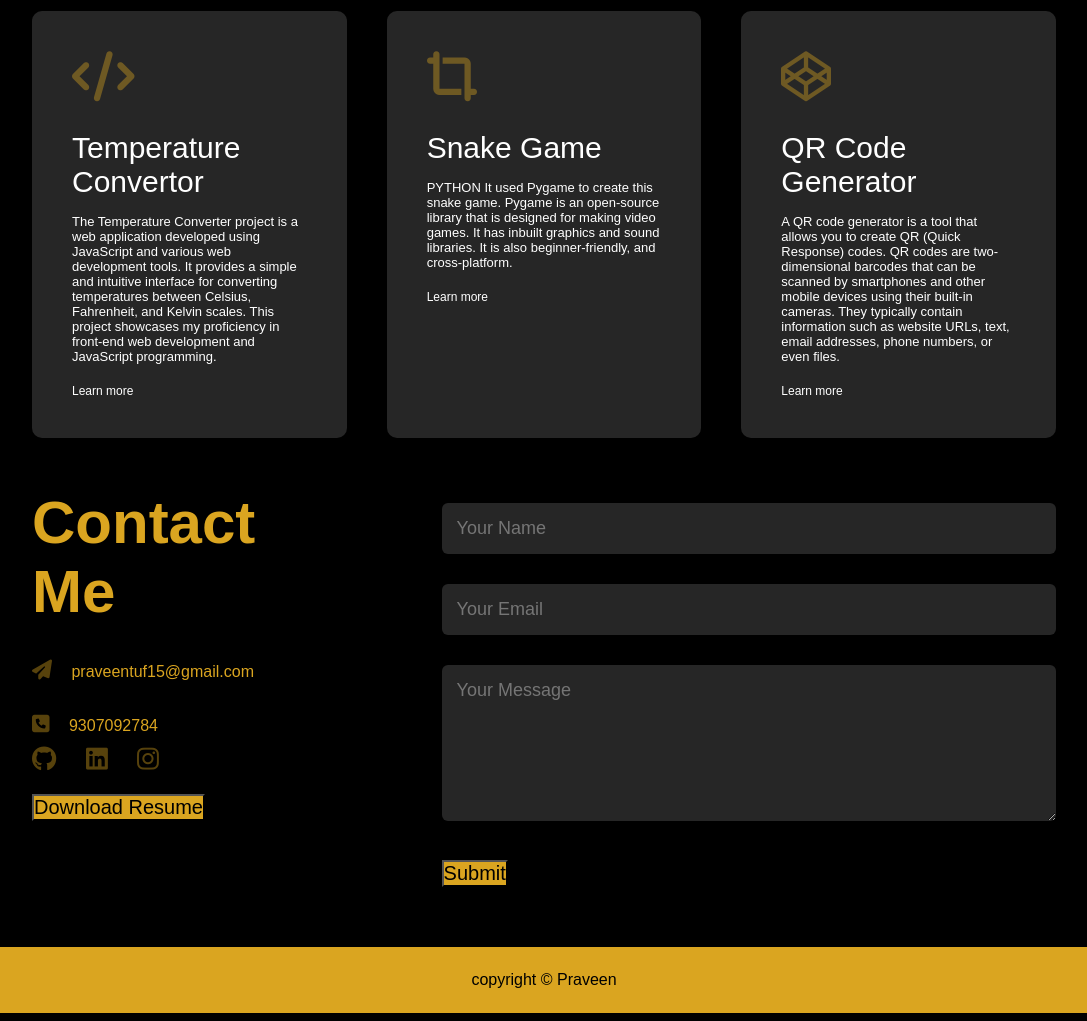
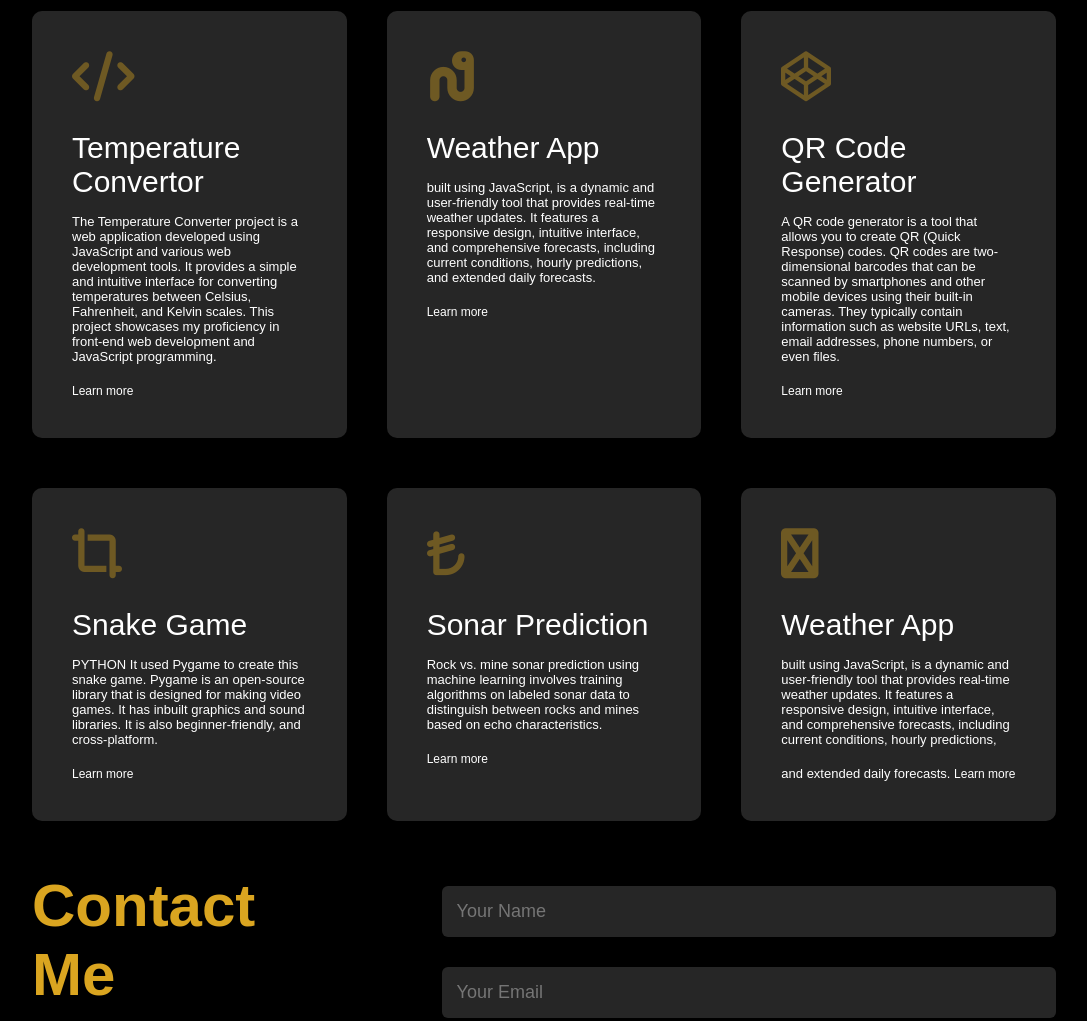
Before and after one commit to Bonnk007/Personal-portfolio, a plain HTML site: page index.html in a window 1280 px wide. Shown: the part 1760-2781 px from the top of the page, without its empty margins (96-1183 px from the left). Drawn offline with Linux system fonts and the light colour scheme.

Commit message:
Add files via upload

```diff
--- a/index.html
+++ b/index.html
@@ -112,10 +112,35 @@
             ></i>
             <h2>Temperature Convertor</h2>
             <p>
-             The Temperature Converter project is a web application developed using JavaScript and various web development tools. It provides a simple and intuitive interface for converting temperatures between Celsius, Fahrenheit, and Kelvin scales. This project showcases my proficiency in front-end web development and JavaScript programming.
+              The Temperature Converter project is a web application developed using JavaScript and various web development tools. It provides a simple and intuitive interface for converting temperatures between Celsius, Fahrenheit, and Kelvin scales. This project showcases my proficiency in front-end web development and JavaScript programming.
             </p>
             <a href="https://bonnk007.github.io/Temperature-convertor/">Learn more</a>
           </div>
+          <div>
+            <i
+              class="fa-solid fa-worm fa-beat-fade""
+              style="color: goldenrod"
+            ></i>
+            <h2>Weather App</h2>
+            <p>
+              built using JavaScript, is a dynamic and user-friendly tool that provides real-time weather updates. It features a responsive design, intuitive interface, and comprehensive forecasts, including current conditions, hourly predictions, and extended daily forecasts.
+            </p>
+              <a href="https://bonnk007.github.io/weather-new/">Learn more</a>
+
+          </div>
+          <div>
+            <i
+              class="fa-brands fa-codepen fa-beat-fade"
+              style="color: goldenrod"
+            ></i>
+            <h2>QR Code Generator</h2>
+            <p>
+              A QR code generator is a tool that allows you to create QR (Quick Response) codes. QR codes are two-dimensional barcodes that can be scanned by smartphones and other mobile devices using their built-in cameras. They typically contain information such as website URLs, text, email addresses, phone numbers, or even files.
+            </p>
+            <a href="https://bonnk007.github.io/QR-Code-Generator/">Learn more</a>
+          </div>
+        </div>
+        <div class="projects-list">
           <div>
             <i
               class="fa-solid fa-crop-simple fa-beat-fade"
@@ -133,16 +158,29 @@
           </div>
           <div>
             <i
-              class="fa-brands fa-codepen fa-beat-fade"
+              class="fa-solid fa-turkish-lira-sign fa-beat-fade"
               style="color: goldenrod"
             ></i>
-            <h2>QR Code Generator</h2>
+            <h2>Sonar Prediction </h2>
             <p>
-              A QR code generator is a tool that allows you to create QR (Quick Response) codes. QR codes are two-dimensional barcodes that can be scanned by smartphones and other mobile devices using their built-in cameras. They typically contain information such as website URLs, text, email addresses, phone numbers, or even files.
+              Rock vs. mine sonar prediction using machine learning involves training algorithms on labeled sonar data to distinguish between rocks and mines based on echo characteristics.
             </p>
-            <a href="https://bonnk007.github.io/QR-Code-Generator/">Learn more</a>
+              <a href="https://drive.google.com/drive/folders/1A8btsoFYO8Np8PUBdZnWYHHsi1FLWMpB?usp=sharing">Learn more</a>
+
+          </div>
+          <div>
+            <i
+              class="fa-solid fa-notdef fa-beat-fade"
+              style="color: goldenrod"
+            ></i>
+            <h2>Weather App</h2>
+            <p>
+              built using JavaScript, is a dynamic and user-friendly tool that provides real-time weather updates. It features a responsive design, intuitive interface, and comprehensive forecasts, including current conditions, hourly predictions, and extended daily forecasts.
+            <a href="https://bonnk007.github.io/weather-new/">Learn more</a>
+
           </div>
         </div>
+
       </div>
     </div>
 
```
